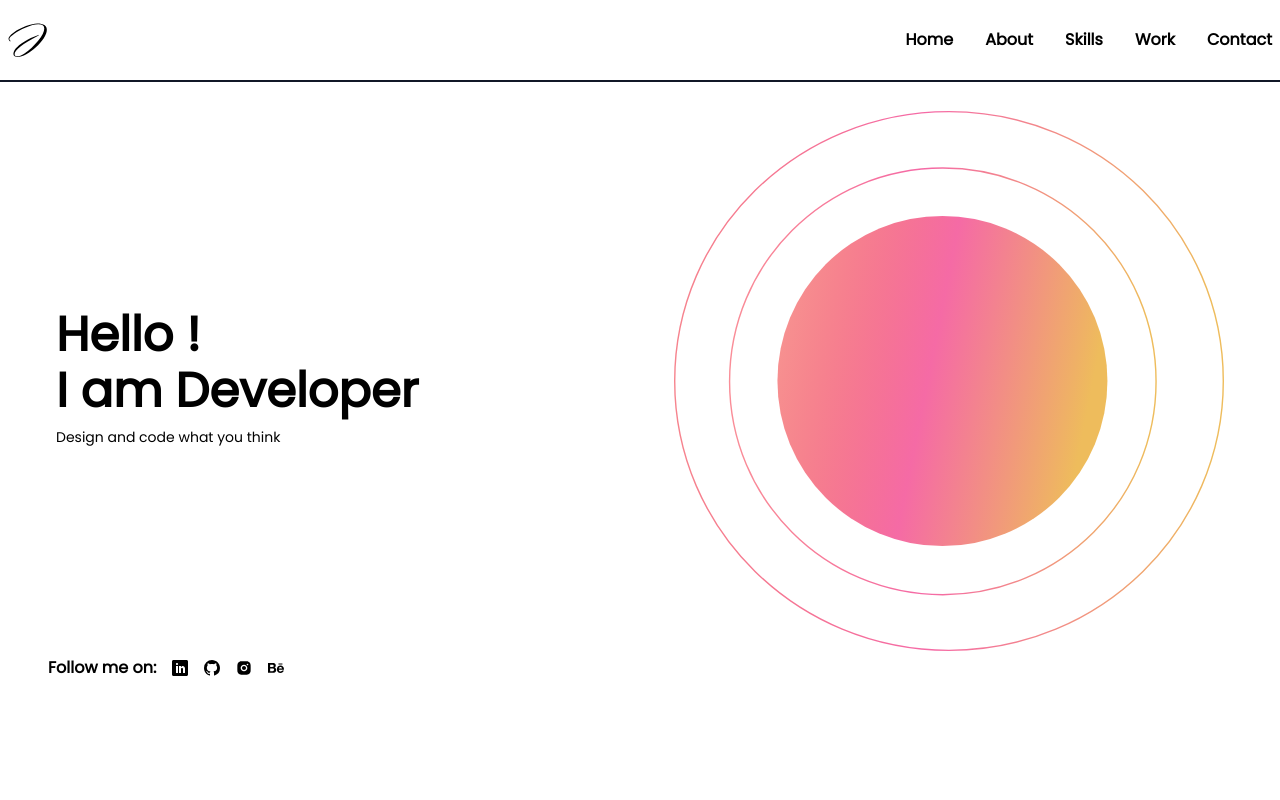
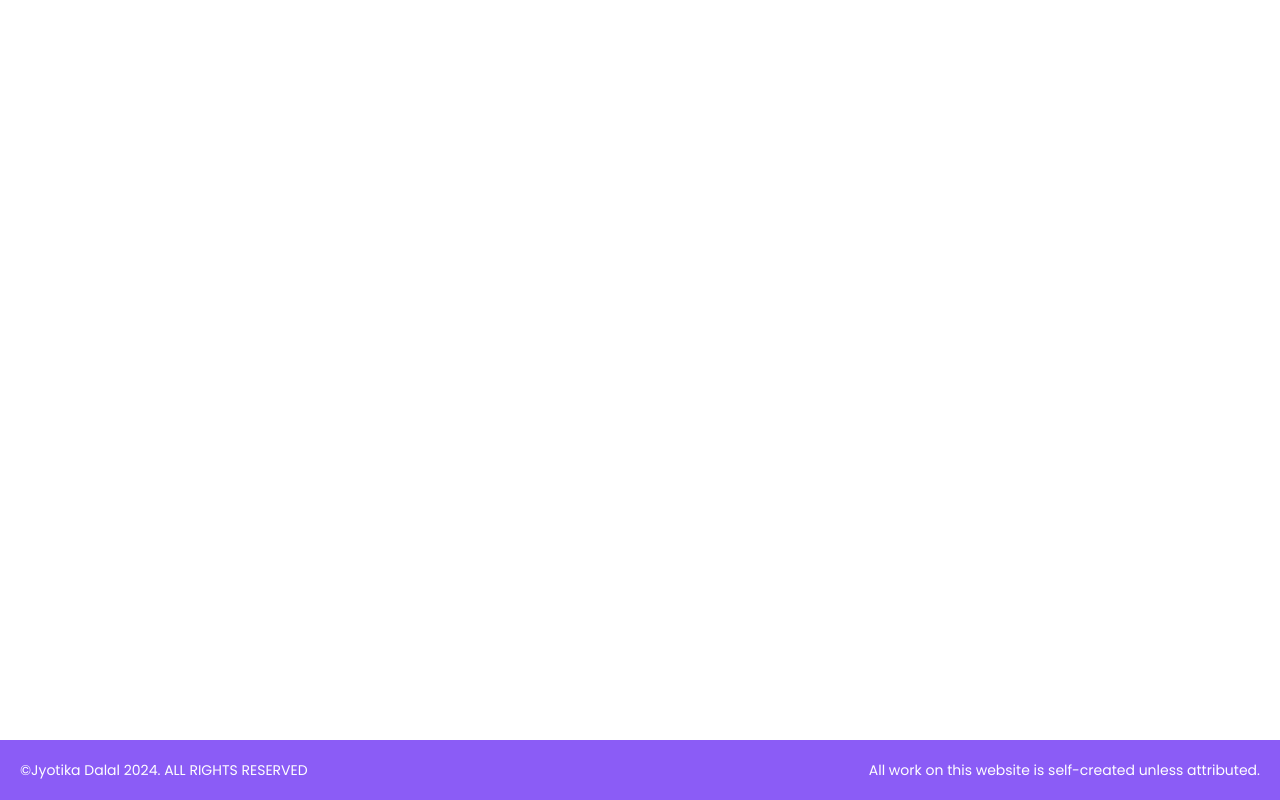
Before and after one commit to Rutuza/Vite-Portfolio, a React (Vite) app: page / in a window 1280 px wide. Built offline with nearby package versions, Linux system fonts and the light colour scheme.

Commit message:
footer made

```diff
--- a/src/App.jsx
+++ b/src/App.jsx
@@ -6,16 +6,17 @@ import Navbar from './components/Navbar'
 import Home from './pages/Home'
 import About from './pages/About'
 import Skills from './pages/Skills'
+import Work from './pages/Work'
+import Footer from './components/Footer'
 
 import { BrowserRouter as Router, Routes, Route } from "react-router-dom"
-import Work from './pages/Work'
 
 function App() {
 
   return (
     <>
       <div id='root'>
-        <Router>
+        {/* <Router>
           <Navbar />
 
           <Routes>
@@ -24,7 +25,9 @@ function App() {
             <Route path='/skills' element={<Skills />}/>
             <Route path='/work' element={<Work />} />
           </Routes>
-        </Router>
+
+        </Router> */}
+          <Footer />
       </div>
 
 
--- /dev/null
+++ b/src/components/Footer.jsx
@@ -0,0 +1,14 @@
+import React from 'react';
+
+function Footer() {
+  return (
+    <>
+     <footer className='bg-violet-500 text-white font-pop absolute bottom-0 w-full p-2 max-sm:flex max-sm:flex-wrap max-sm:justify-center max-sm:gap-2 max-sm:text-center sm:flex sm:justify-between sm:text-sm sm:p-5 md:flex md:justify-between md:p-5'>
+        <div className='max-sm:text-xs'>©Jyotika Dalal 2024. ALL RIGHTS RESERVED</div>
+        <div className='max-sm:text-xs'>All work on this website is self-created unless attributed.</div>
+     </footer>
+    </>
+  );
+}
+
+export default Footer;
--- a/src/pages/Home.jsx
+++ b/src/pages/Home.jsx
@@ -15,9 +15,9 @@ function Home() {
 });
 
   return (
-    <div className='p-6'>
-      <div className='lg:flex lg:items-center lg:justify-between lg:px-8 max-sm:grid max-sm:gap-10'>
-        <div className='font-pop'>
+    <div className='p-6 bg-gray-100'>
+      <div className='lg:flex lg:items-center lg:justify-between lg:px-8 max-sm:grid max-sm:gap-10 max-lg:block max-lg:m-auto'>
+        <div className='font-pop max-sm:text-center'>
           <h1 className='font-semibold text-4xl sm:text-5xl max-sm:text-3xl py-1'>Hello !</h1>
           <h1 className='font-semibold text-4xl sm:text-5xl max-sm:text-3xl py-1'>I am <span>{text}</span></h1>
           <p className='py-2 text-sm max-sm:text-sm'>Design and code what you think</p>
@@ -27,7 +27,7 @@ function Home() {
         </div>
       </div>
 
-      <div className="px-6 font-pop font-semibold flex items-center gap-4">
+      <div className="px-6 font-pop font-semibold flex items-center gap-4 max-sm:p-6">
         <span>Follow me on: </span>
         <ul className='flex gap-4'>
           <li><a href="#" target='_blank'><ImLinkedin /></a></li>
```
